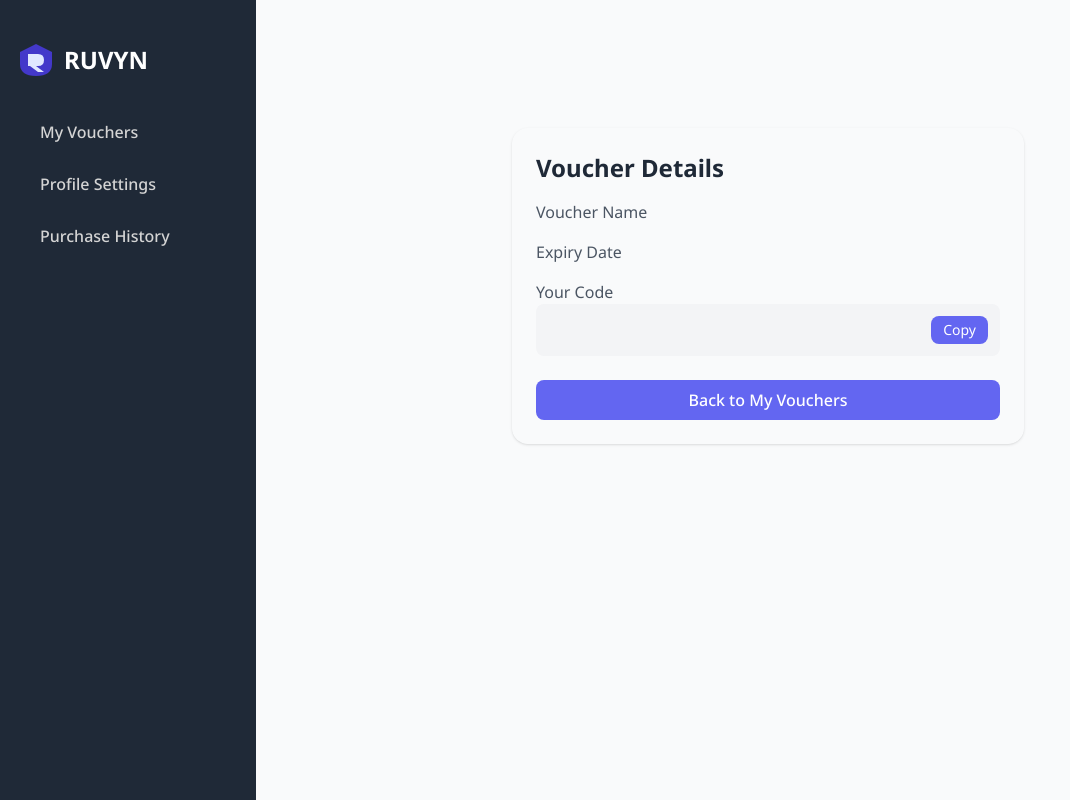
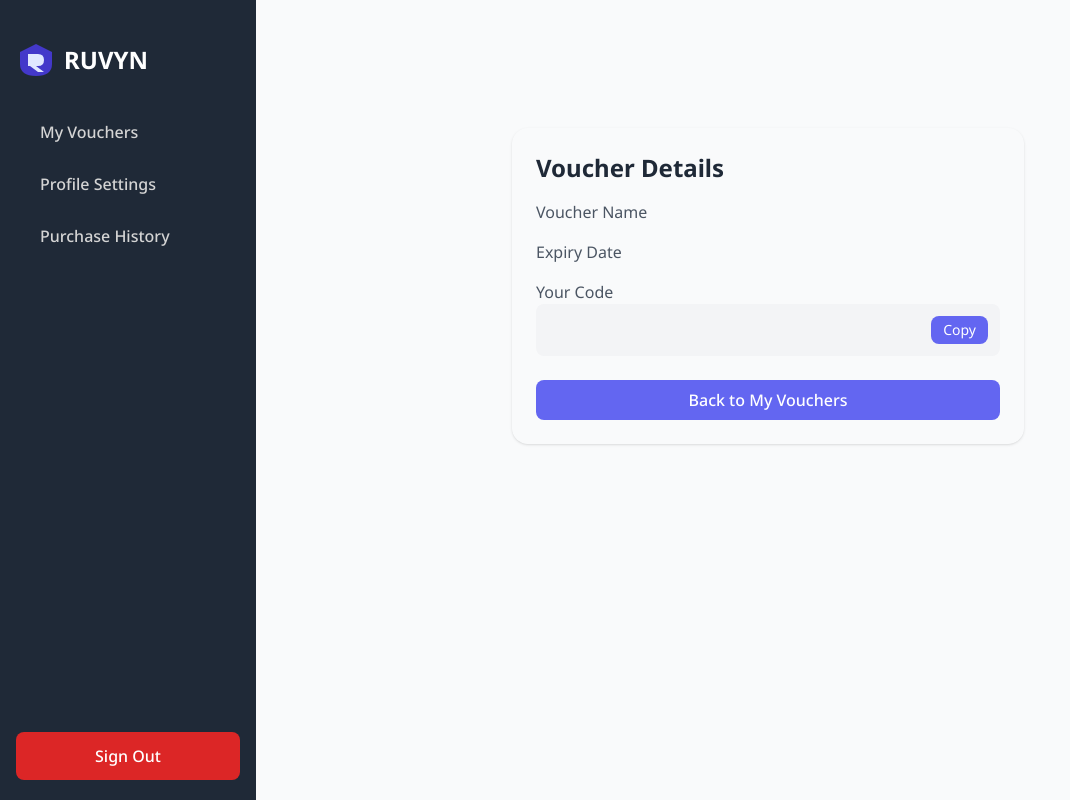
Before and after one commit to efemena-elvis/ruvyn-voucher, a Vue app: page /voucher/1 in a window 1280 px wide. Shown: the whole page, without its empty margins (0-1070 px from the left). Built offline with nearby package versions, Linux system fonts and the light colour scheme; no server answers; sample sign-in values are in the browser's storage.

Commit message:
change auth routes on landinpage.

```diff
--- a/src/components/DashboardLayout.vue
+++ b/src/components/DashboardLayout.vue
@@ -2,13 +2,15 @@
   <div class="flex min-h-screen bg-background-subtle">
     <!-- Sidebar Navigation -->
     <aside class="flex flex-col flex-shrink-0 w-64 p-4 text-white bg-neutral-800">
-       <RouterLink to="/" class="flex items-center gap-x-2 group mt-6">
+      <!-- Logo -->
+      <RouterLink to="/" class="flex items-center gap-x-2 group mt-6">
         <LogoIcon />
         <span class="text-2xl font-bold text-white group-hover:opacity-80 transition-opacity">
-         RUVYN
+          RUVYN
         </span>
       </RouterLink>
-      <!-- <div class="px-2 mb-8 text-2xl font-bold text-white">VoucherHub</div> -->
+
+      <!-- Navigation Links -->
       <nav class="flex-grow mt-6">
         <ul>
           <li v-for="link in sidebarLinks" :key="link.name">
@@ -21,24 +23,28 @@
                   : 'text-neutral-300 hover:bg-neutral-700 hover:text-white'
               "
             >
-              <!-- Icon would go here -->
               <span class="ml-3">{{ link.text }}</span>
             </RouterLink>
           </li>
         </ul>
       </nav>
+
       <div class="mt-auto">
-        <!-- User profile or logout section -->
+        <button
+          @click="signOut"
+          class="w-full px-3 text-center py-3 my-1 font-medium  rounded-lg transition-colors bg-red-600 text-white hover:bg-red-700"
+        >
+          Sign Out
+        </button>
       </div>
     </aside>
 
-    <!-- Main Content Area -->
+
     <main class="flex-1 p-6 md:p-10">
       <div class="container mx-auto">
         <h1 class="mb-8 text-3xl font-bold text-text-primary">{{ activeViewTitle }}</h1>
 
-        <!-- Slot for page-specific content -->
-        <div class="p-6 rounded-lg ">
+        <div class="p-6 rounded-lg">
           <slot></slot>
         </div>
       </div>
@@ -48,11 +54,8 @@
 
 <script setup lang="ts">
 import { RouterLink, useRoute, useRouter } from 'vue-router'
-import { useAuthStore } from '@/stores/auth'
 import { onMounted } from 'vue'
 import LogoIcon from './LogoIcon.vue'
-
-
 
 interface SidebarLink {
   name: string
@@ -60,32 +63,34 @@ interface SidebarLink {
   url: string
 }
 
-
 defineProps<{
   sidebarLinks: SidebarLink[]
   activeViewTitle: string
 }>()
 
-const userStore = useAuthStore()
+
 const route = useRoute()
 const router = useRouter()
-
-
 
 onMounted(() => {
   const token = localStorage.getItem('auth_token')
   if (!token) {
     router.push('/signin')
   }
-
-
 })
-
-
-
 
 const isLinkActive = (routeName: string): boolean => {
   return route.name === routeName
 }
 
+
+const signOut = () => {
+  localStorage.removeItem('auth_token')
+
+  router.push('/signin')
+}
 </script>
+
+<style scoped>
+
+</style>
--- a/src/views/LandingPage.vue
+++ b/src/views/LandingPage.vue
@@ -3,7 +3,7 @@
     <NavigationBar
       :logo-text="navigation.logoText"
       :nav-links="navigation.navLinks"
-      :user-actions="navigation.userActions"
+      :user-actions="userActions"
     />
     <main>
       <HeroBanner
@@ -63,6 +63,7 @@ const route = useRoute()
 const router = useRouter()
 const vouchersStore = useVouchersStore()
 
+
 // --- STATE FOR FILTERING ---
 const activeCategorySlug = ref('all')
 const searchQuery = ref('')
@@ -81,6 +82,14 @@ interface Voucher {
 }
 
 const allVouchers = ref<Voucher[]>([])
+
+const authToken = localStorage.getItem("auth_token")
+
+const userActions = computed(() => {
+  return authToken
+    ? [{ text: "View Dashboard", url: "/dashboard" }]
+    : navigation.userActions
+})
 
 const fetchVouchersList = async () => {
   try {
```
